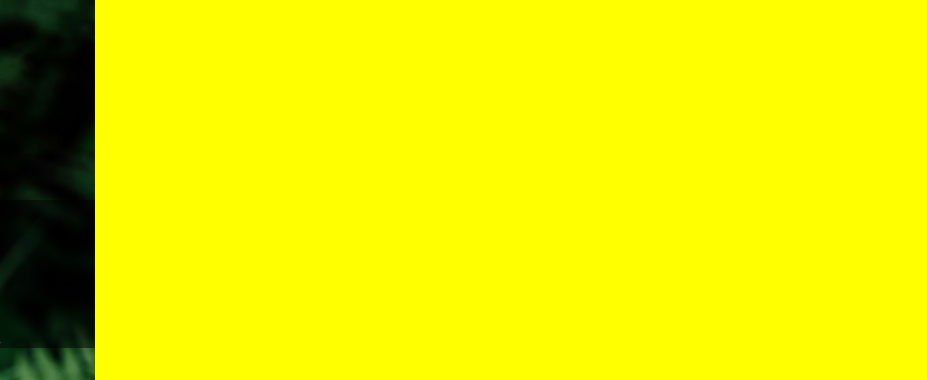
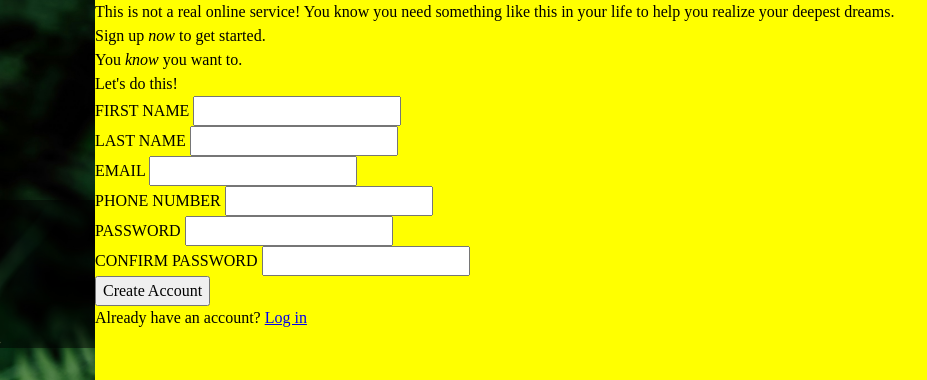
Before and after one commit to skorzany/odin-form, a plain HTML site: page index.html in a window 1280 px wide. Shown: the top 380 px of the page, 353-1280 px from the left. Drawn offline with Linux system fonts and the light colour scheme.

Commit message:
Add text, form & footer to the right-part of site

```diff
--- a/index.html
+++ b/index.html
@@ -16,6 +16,38 @@
             Photo by <a href="https://unsplash.com/@benriquo?utm_content=creditCopyText&utm_medium=referral&utm_source=unsplash">Benjamin Chambon</a> on <a href="https://unsplash.com/photos/a-close-up-of-a-fern-leaf-in-a-forest-WNHmSNPwGHg?utm_content=creditCopyText&utm_medium=referral&utm_source=unsplash">Unsplash</a>
         </div>
     </div>
-    <div class="main"></div>
+    <div class="main">
+        <p>This is not a real online service! You know you need something like this in your life to help you realize your deepest dreams. Sign up <em>now</em> to get started.</p>
+        <p>You <em>know</em> you want to.</p>
+        <form id="myform" action="#" method="get">
+            <p>Let's do this!</p>
+            <p>
+                <label for="fname">FIRST NAME</label>
+                <input type="text" id="fname" name="firstname">
+            </p>
+            <p>
+                <label for="lname">LAST NAME</label>
+                <input type="text" id="lname" name="lastname">
+            </p>
+            <p>
+                <label for="email">EMAIL</label>
+                <input type="email" id="email" name="email">
+            </p>
+            <p>
+                <label for="phone">PHONE NUMBER</label>
+                <input type="tel" id="phone" name="phone">
+            </p>
+            <p>
+                <label for="password-1">PASSWORD</label>
+                <input type="password" id="password-1" name="password-1">
+            </p>
+            <p>
+                <label for="password-2">CONFIRM PASSWORD</label>
+                <input type="password" id="password-2" name="password-2">
+            </p>
+        </form>
+        <button type="submit" form="myform">Create Account</button>
+        <p>Already have an account? <a href="#">Log in</a></p>
+    </div>
 </body>
 </html>
--- a/style.css
+++ b/style.css
@@ -74,7 +74,7 @@ body {
     flex-direction: column;
 
     width: 35%;
-    background-image: url("./img/medium.jpg");
+    background: url("./img/medium.jpg") darkgreen;
     background-position: center;
     background-size: cover;
 }
```
